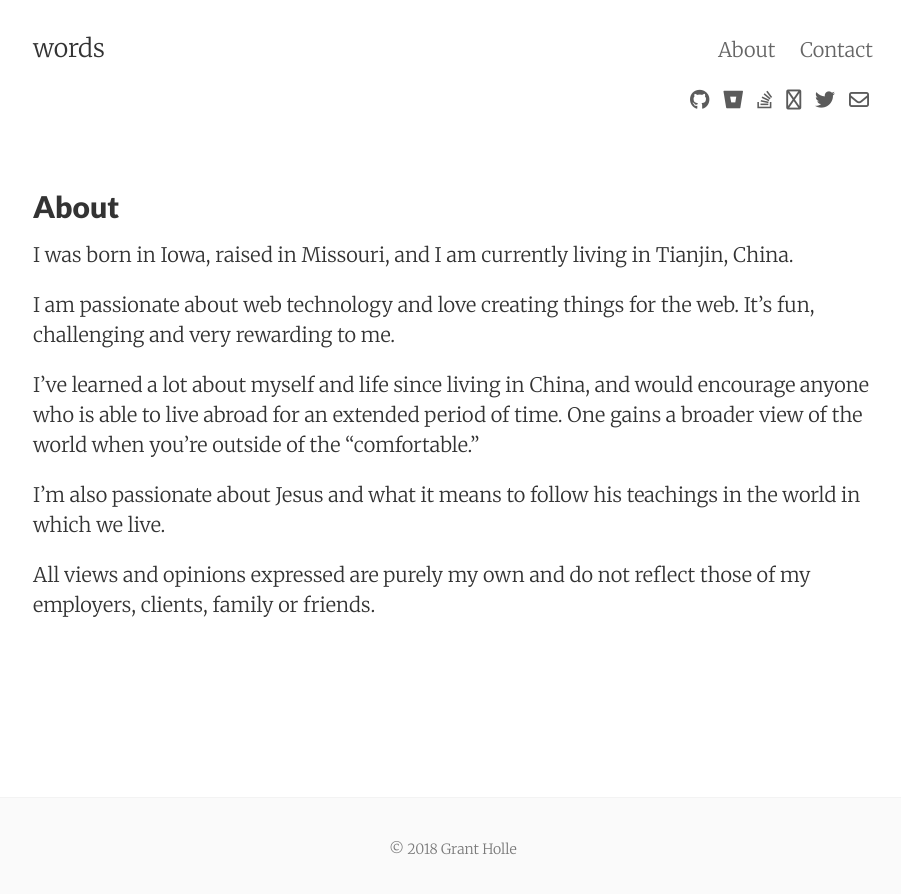
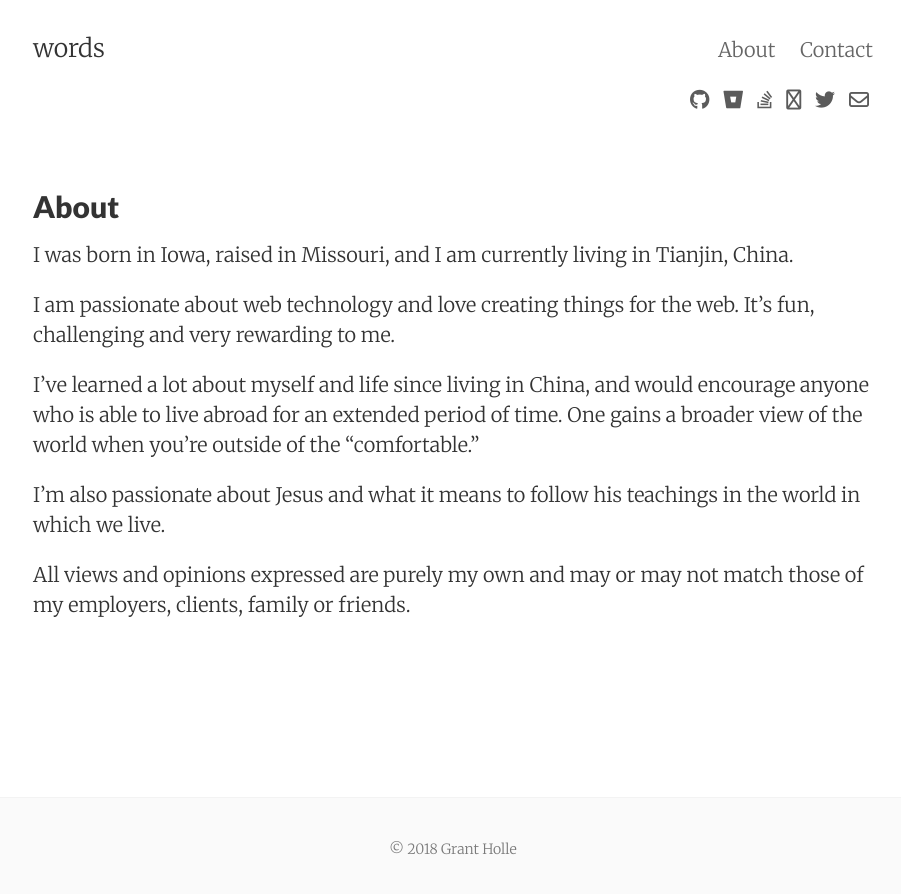
Before and after one commit to grantholle/words, a Jekyll site: the page built from about.md, in a window 1280 px wide. Shown: the top 894 px of the page, without its empty margins (187-1088 px from the left). Built offline with Jekyll 4.4.1, drawn with Linux system fonts in a browser that asks for light colours; nearby versions of some CDN libraries.

Commit message:
Update about wording

```diff
--- a/about.md
+++ b/about.md
@@ -13,4 +13,4 @@ I've learned a lot about myself and life since living in China, and would encour
 
 I'm also passionate about Jesus and what it means to follow his teachings in the world in which we live.
 
-All views and opinions expressed are purely my own and do not reflect those of my employers, clients, family or friends.
+All views and opinions expressed are purely my own and may or may not match those of my employers, clients, family or friends.
```
